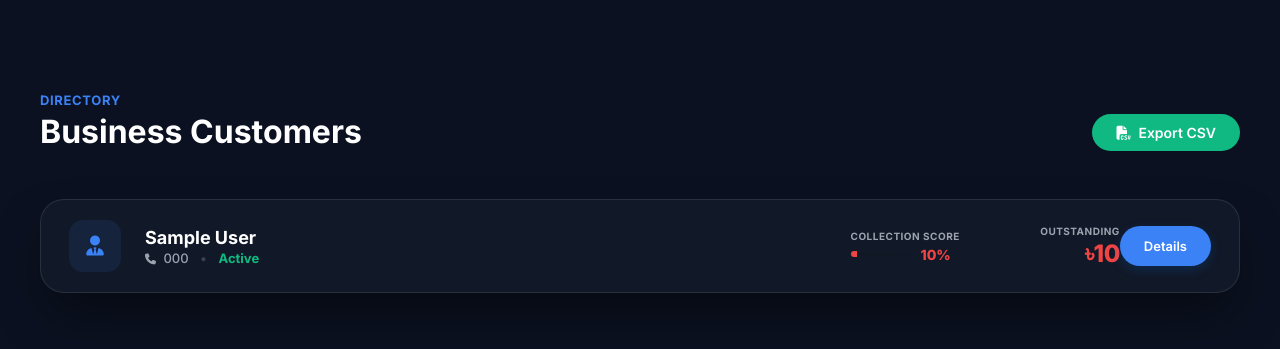
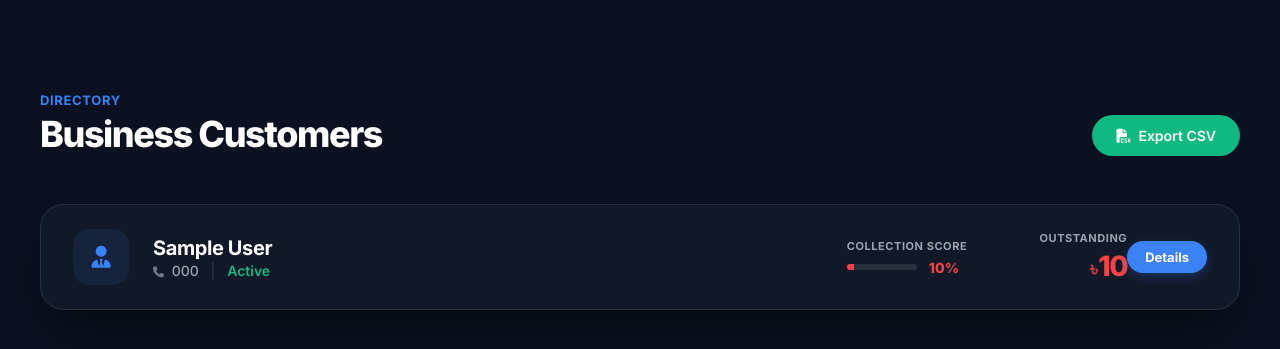
Before and after one commit to utshob61/BakiFlow, a Django app: page /customers/ in a window 1280 px wide. Shown: the part 65-414 px from the top of the page. Run offline with Django 4.2, Linux system fonts and the light colour scheme; a user stored in the database is signed in; tables that the repository leaves empty hold one stand-in row (values such as "Sample post").

Commit message:
Enhance Customer List UI with refined typography, outstanding balance display, and optimized action buttons

```diff
--- a/static/css/style.css
+++ b/static/css/style.css
@@ -239,10 +239,17 @@ body {
     border-bottom: 1px solid var(--border-color);
     text-decoration: none !important;
     color: var(--text-primary) !important;
-    transition: background 0.2s;
+    transition: all 0.2s ease;
 }
 
-.list-item:hover { background: var(--bg-input); }
+.list-item:hover {
+    background: rgba(255, 255, 255, 0.02);
+    transform: scale(1.002);
+}
+
+[data-theme="dark"] .list-item:hover {
+    background: rgba(255, 255, 255, 0.03);
+}
 .list-item:last-child { border-bottom: none; }
 
 .action-icon-wrapper { width: 52px; height: 52px; border-radius: 14px; display: flex; align-items: center; justify-content: center; font-size: 24px; }
--- a/templates/customers/customer_list.html
+++ b/templates/customers/customer_list.html
@@ -8,10 +8,10 @@
     <div class="row align-items-end mb-5">
         <div class="col">
             <p style="color: var(--brand-blue); font-weight: 700; margin-bottom: 4px; font-size: 13px; text-transform: uppercase; letter-spacing: 0.05em;">Directory</p>
-            <h1 style="font-size: 32px; margin: 0;">Business Customers</h1>
+            <h1 style="font-size: 36px; margin: 0; font-weight: 800; letter-spacing: -0.04em;">Business Customers</h1>
         </div>
         <div class="col-auto">
-            <a href="/api/v1/customers/export_csv/" class="apple-btn" style="background: var(--brand-green);">
+            <a href="/api/v1/customers/export_csv/" class="apple-btn" style="background: var(--brand-green); padding: 12px 24px;">
                 <i class="fa-solid fa-file-csv me-2"></i>Export CSV
             </a>
         </div>
@@ -19,17 +19,17 @@
 
     <div class="apple-list shadow-lg">
         {% for customer in customers %}
-        <div class="list-item flex-column flex-md-row align-items-start align-items-md-center">
+        <div class="list-item flex-column flex-md-row align-items-start align-items-md-center" style="padding: 24px 32px;">
             <div style="display: flex; align-items: center; gap: 24px;" class="mb-4 mb-md-0">
-                <div class="action-icon-wrapper" style="background: rgba(59, 130, 246, 0.1); color: var(--brand-blue); margin: 0; width: 52px; height: 52px; border-radius: 14px; font-size: 20px;">
+                <div class="action-icon-wrapper" style="background: rgba(59, 130, 246, 0.1); color: var(--brand-blue); margin: 0; width: 56px; height: 56px; border-radius: 16px; font-size: 22px;">
                     <i class="fa-solid fa-user-tie"></i>
                 </div>
                 <div>
-                    <div class="item-title" style="font-size: 18px; font-weight: 700;">{{ customer.name }}</div>
-                    <div class="item-subtitle">
-                        <i class="fa-solid fa-phone me-1" style="font-size: 11px;"></i> {{ customer.phone }}
-                        <span class="mx-2" style="opacity: 0.3;">•</span>
-                        <span style="font-weight: 700; color: {% if customer.status == 'ACTIVE' %}var(--brand-green){% else %}var(--brand-red){% endif %};">
+                    <div class="item-title" style="font-size: 20px; font-weight: 700; letter-spacing: -0.02em;">{{ customer.name }}</div>
+                    <div class="item-subtitle" style="font-size: 14px;">
+                        <i class="fa-solid fa-phone me-1" style="font-size: 11px; opacity: 0.7;"></i> {{ customer.phone }}
+                        <span class="mx-2" style="opacity: 0.2;">|</span>
+                        <span style="font-weight: 600; color: {% if customer.status == 'ACTIVE' %}var(--brand-green){% else %}var(--brand-red){% endif %};">
                             {{ customer.get_status_display }}
                         </span>
                     </div>
@@ -37,13 +37,12 @@
             </div>
 
             <div class="d-flex align-items-center gap-5 ms-md-auto w-100 w-md-auto justify-content-between justify-content-md-end flex-wrap">
-                <!-- Behavioral Score -->
                 <div style="text-align: center;" class="d-none d-lg-block">
-                    <div class="stat-label" style="margin-bottom: 4px;">Collection Score</div>
+                    <div class="stat-label" style="margin-bottom: 6px; font-size: 11px;">Collection Score</div>
                     {% with score=customer.reliability_score.score %}
                         {% if score %}
-                            <div style="display: flex; align-items: center; gap: 10px;">
-                                <div style="width: 60px; height: 6px; background: rgba(0,0,0,0.05); border-radius: 3px; overflow: hidden;">
+                            <div style="display: flex; align-items: center; gap: 12px;">
+                                <div style="width: 70px; height: 6px; background: rgba(255,255,255,0.1); border-radius: 3px; overflow: hidden;">
                                     <div style="width: {{ score }}%; height: 100%; background: {% if score > 70 %}var(--brand-green){% elif score > 40 %}var(--brand-orange){% else %}var(--brand-red){% endif %};"></div>
                                 </div>
                                 <span style="font-weight: 800; font-size: 14px; color: {% if score > 70 %}var(--brand-green){% elif score > 40 %}var(--brand-orange){% else %}var(--brand-red){% endif %};">
@@ -51,21 +50,19 @@
                                 </span>
                             </div>
                         {% else %}
-                            <div style="font-size: 12px; font-weight: 600; color: var(--text-secondary); opacity: 0.6;">— New Customer —</div>
+                            <div style="font-size: 12px; font-weight: 600; color: var(--text-secondary); opacity: 0.5; letter-spacing: 0.02em;">— New Customer —</div>
                         {% endif %}
                     {% endwith %}
                 </div>
 
-                <!-- Outstanding Balance -->
                 <div style="text-align: right; min-width: 160px;">
-                    <div class="stat-label" style="margin-bottom: 2px;">Outstanding</div>
-                    <div style="font-weight: 800; font-size: 24px; letter-spacing: -0.02em; color: {% if customer.credit_account.current_balance > 0 %}var(--brand-red){% else %}var(--brand-green){% endif %};">
-                        ৳{{ customer.credit_account.current_balance|floatformat:0 }}
+                    <div class="stat-label" style="margin-bottom: 4px; font-size: 11px;">Outstanding</div>
+                    <div style="font-weight: 800; font-size: 28px; letter-spacing: -0.05em; color: {% if customer.credit_account.current_balance > 0 %}var(--brand-red){% else %}var(--brand-green){% endif %}; display: flex; align-items: baseline; justify-content: flex-end; gap: 2px;">
+                        <span style="font-size: 20px; font-weight: 600; opacity: 0.8;">৳</span>{{ customer.credit_account.current_balance|floatformat:0 }}
                     </div>
                 </div>
 
-                <!-- Action Button -->
-                <a href="/api/v1/customers/{{ customer.id }}/" class="apple-btn" style="background: var(--brand-blue); color: white !important; padding: 12px 24px; font-size: 13px; box-shadow: 0 4px 12px rgba(0, 113, 227, 0.2);">
+                <a href="/api/v1/customers/{{ customer.id }}/" class="apple-btn" style="background: var(--brand-blue); color: white !important; padding: 8px 18px; font-size: 13px; font-weight: 700; box-shadow: 0 4px 12px rgba(59, 130, 246, 0.25);">
                     Details
                 </a>
             </div>
@@ -74,7 +71,6 @@
         <div style="padding: 100px 40px; text-align: center; color: var(--text-secondary);">
             <i class="fa-solid fa-users-slash fa-5x mb-4 opacity-10"></i>
             <p style="font-size: 18px; font-weight: 600;">No customer records found.</p>
-            <p class="small opacity-60">Add your first customer to begin tracking credit.</p>
         </div>
         {% endfor %}
     </div>
```
